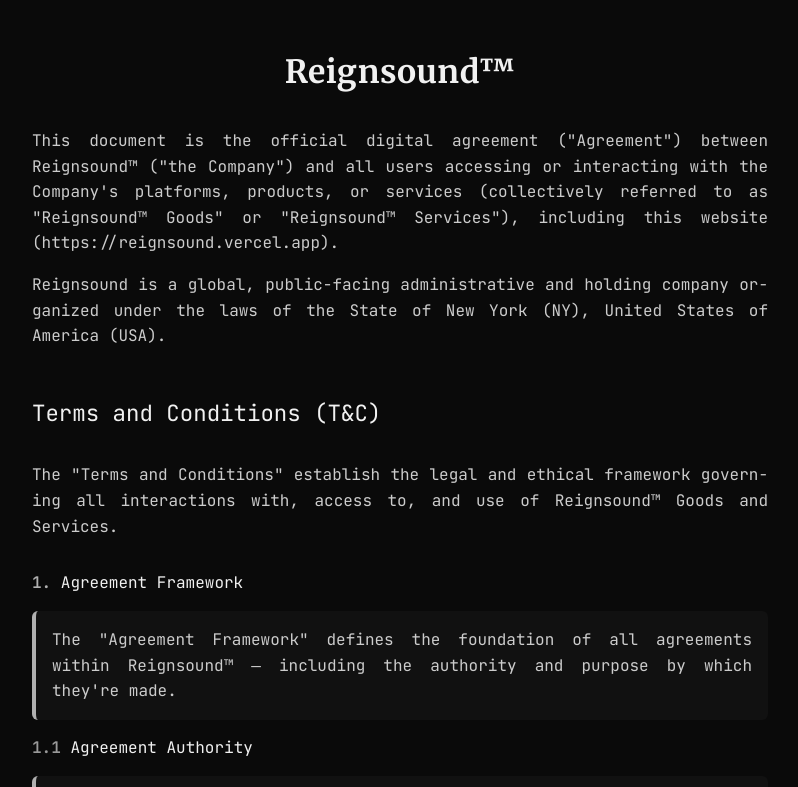
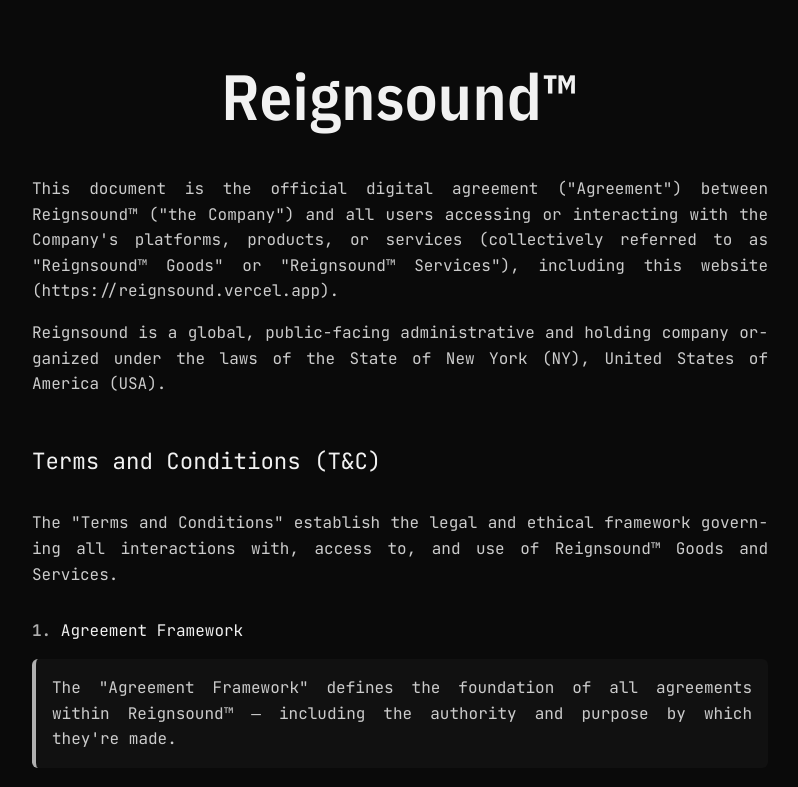
Before and after one commit to umbrellaholdinggroup/reignsound, a Next.js app: page / in a window 1280 px wide. Shown: the top 787 px of the page, without its empty margins (240-1038 px from the left). Built offline with nearby package versions, Linux system fonts and the light colour scheme.

Commit message:
Increasing <h1> font-size to 4rem

```diff
--- a/public/styles/style.css
+++ b/public/styles/style.css
@@ -36,11 +36,11 @@
 }
 
 h1 {
-  font-family: 'Merriweather', sans-serif;
+  font-family: 'IBM Plex Sans Condensed', sans-serif;
   font-weight: 600;
   letter-spacing: 0.5px;
   margin-bottom: 2rem;
-  font-size: 2rem;
+  font-size: 4rem;
   text-align: center;
 }
 
```
